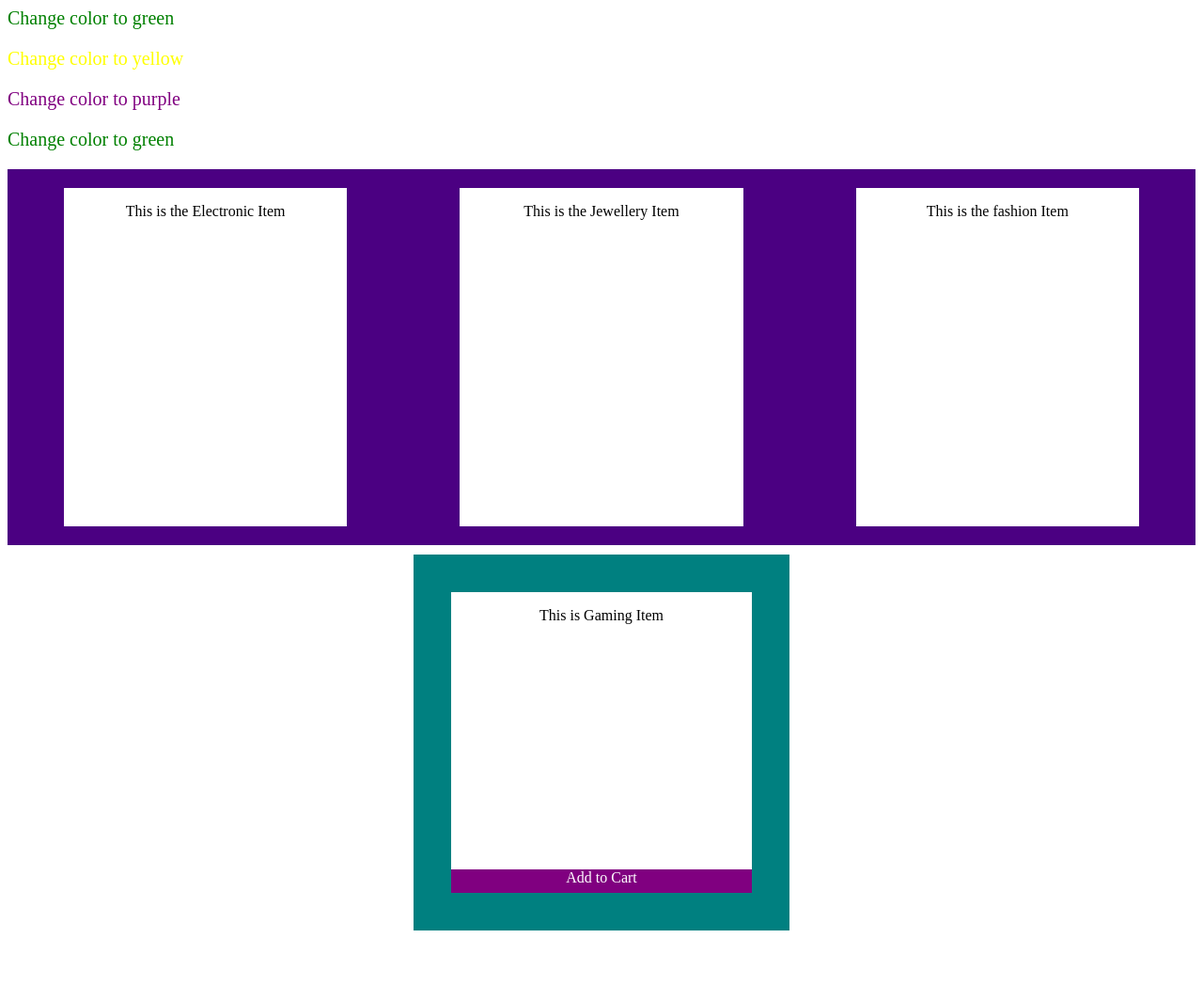
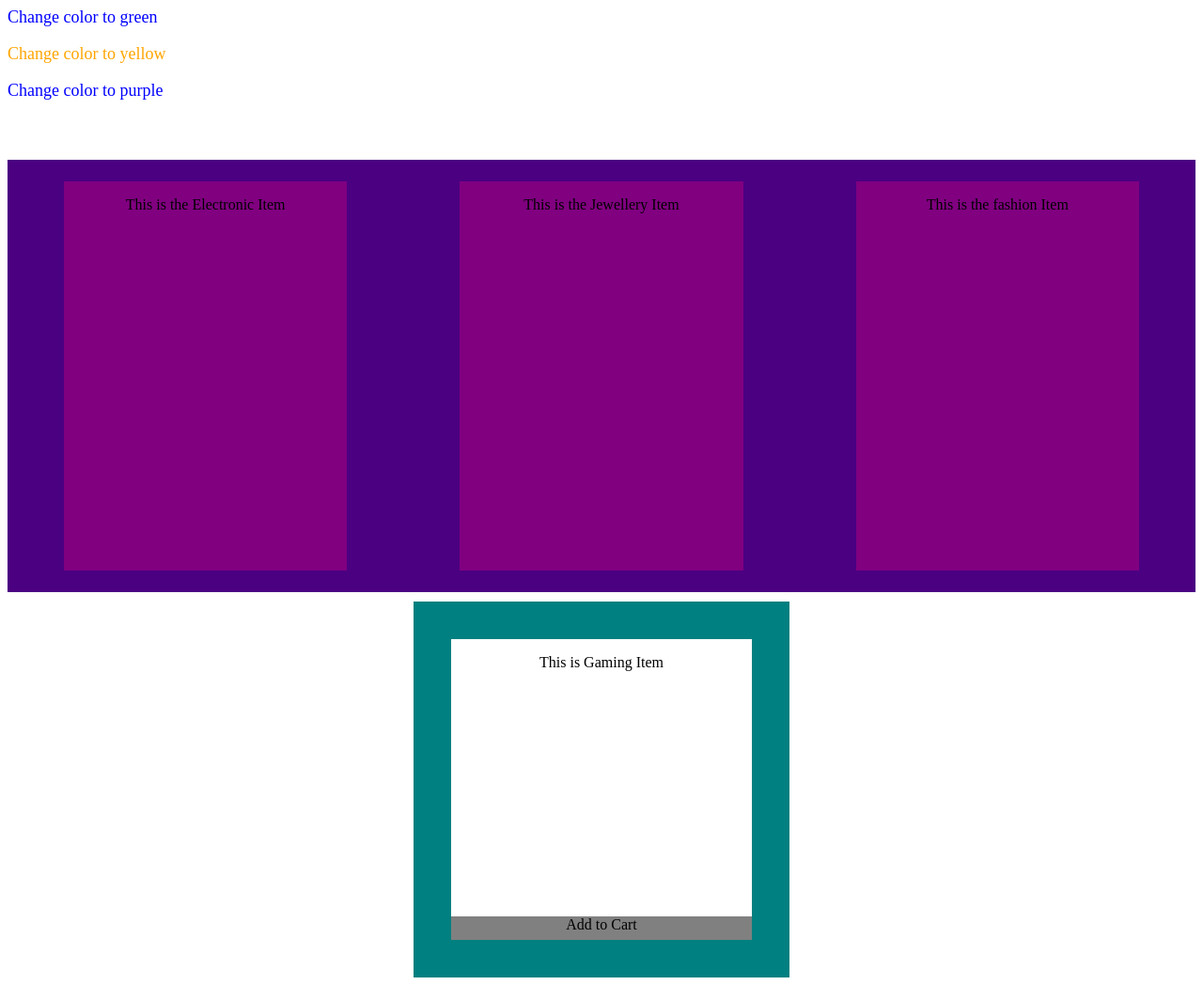
Before and after one commit to Akshaylnshet/akshay, a plain HTML site: page assigment/date (13-10-2024))/index.html in a window 1280 px wide. Shown: the whole page at 94% size. Before the commit the page ends 998 px from the top, so only its background shows below. Drawn offline with Linux system fonts and the light colour scheme.

Commit message:
Update style.css

```diff
--- a/assigment/date (13-10-2024))/style.css
+++ b/assigment/date (13-10-2024))/style.css
@@ -1,20 +1,20 @@
 .container {
-	font-size: 20px;
-	color: green;
+	font-size: 18px;
+	color: blue;
 
 }
 
 
 .container p:nth-child(2) {
-	color: yellow;
+	color: orange;
 }
 
 .container p:nth-child(3) {
-	color: purple;
+	color: acqua;
 }
 
 .main p {
-	color: green;
+	color: white;
 	font-size: 20px;
 
 }
@@ -22,7 +22,7 @@
 
 .content {
 	width: 100%;
-	height: 400px;
+	height: 460px;
 	background: indigo;
 	display: flex;
 	align-items: center;
@@ -32,7 +32,7 @@
 .item {
 	width: 350px;
 	height: 90%;
-	background: white;
+	background: purple;
 	margin: 60px;
 	text-align: center;
 }
@@ -63,9 +63,9 @@
 .cart {
 	width: 100%;
 	height: 25px;
-	background: purple;
+	background: gray;
 	position: absolute;
-	color: white;
+	color: black;
 	text-align: center;
 	bottom: 0;
 }
```
